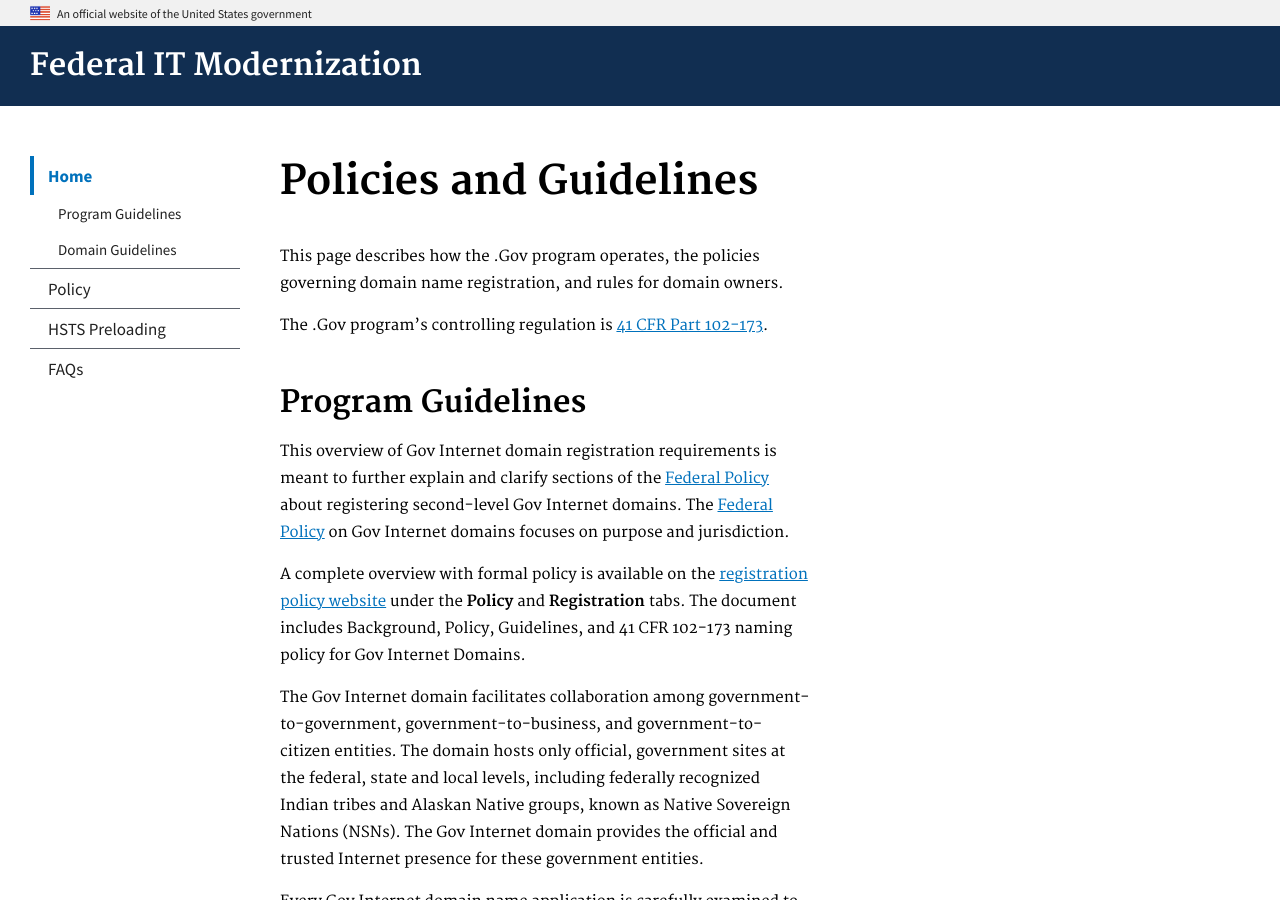
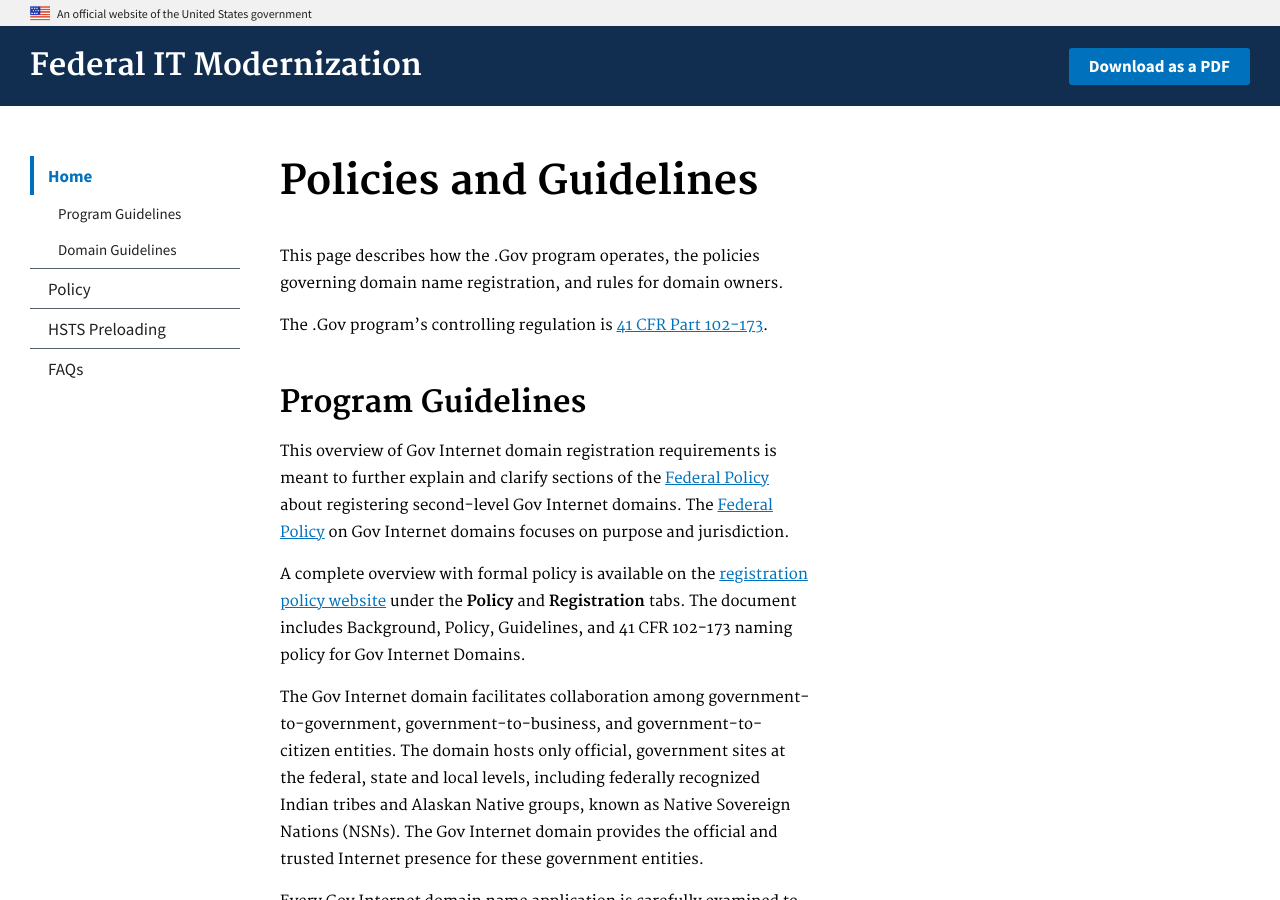
Before and after one commit to GSA/modernization, a Jekyll site: the page built from pages/index.md, in a window 1280 px wide and 900 px high. Built offline with Jekyll 4.4.1, drawn with Linux system fonts in a browser that asks for light colours.

Commit message:
color button

```diff
--- a/_includes/header.html
+++ b/_includes/header.html
@@ -11,6 +11,14 @@
         </a>
       </em>
     </div>
+
+    <ul class="usa-button-list usa-unstyled-list">
+      <li>
+        <a class="usa-button" href="#">
+          Download as a PDF
+        </a>
+      </li>
+    </ul>
   </div>
 
   <nav role="navigation" class="usa-nav">
```
